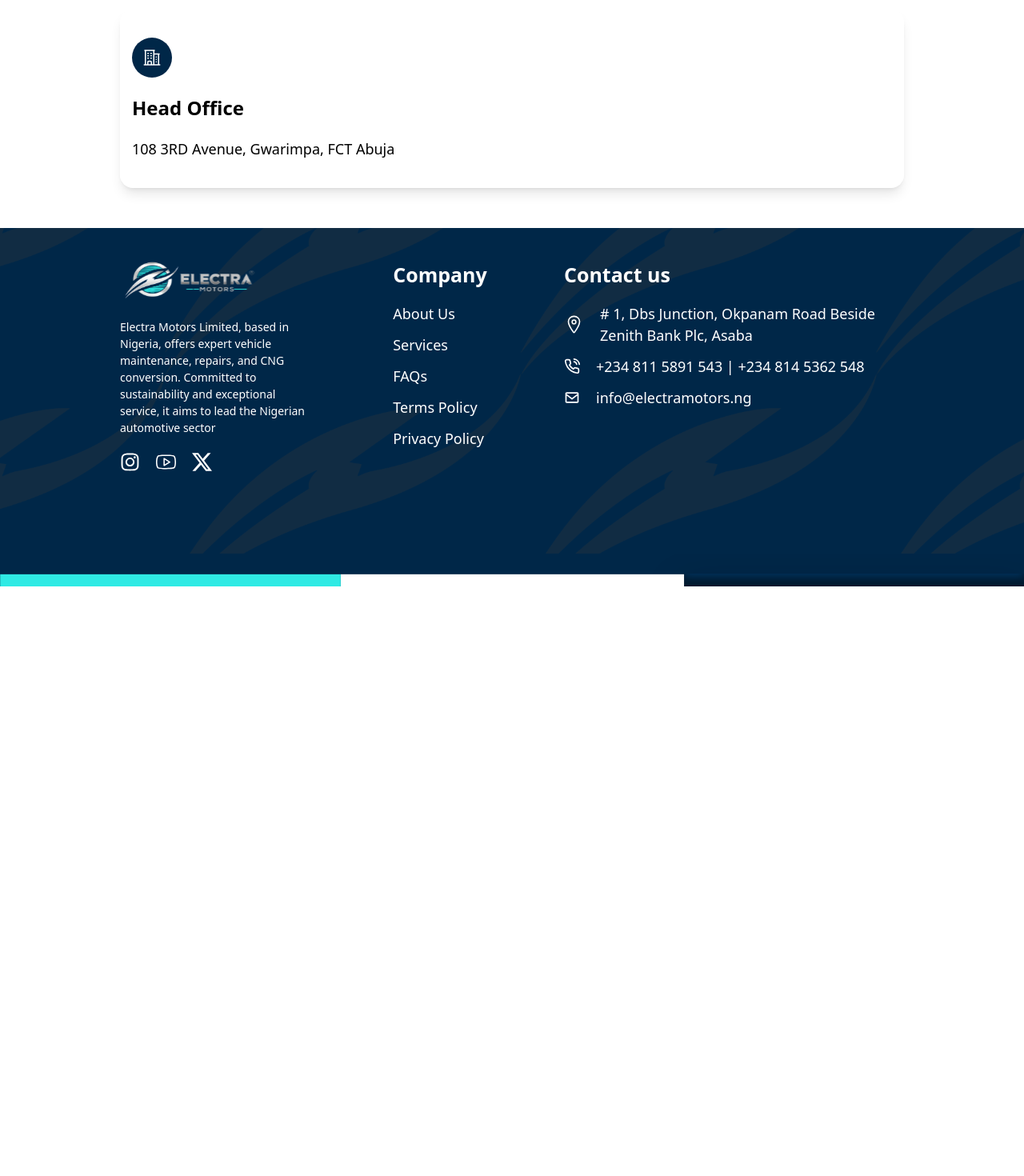
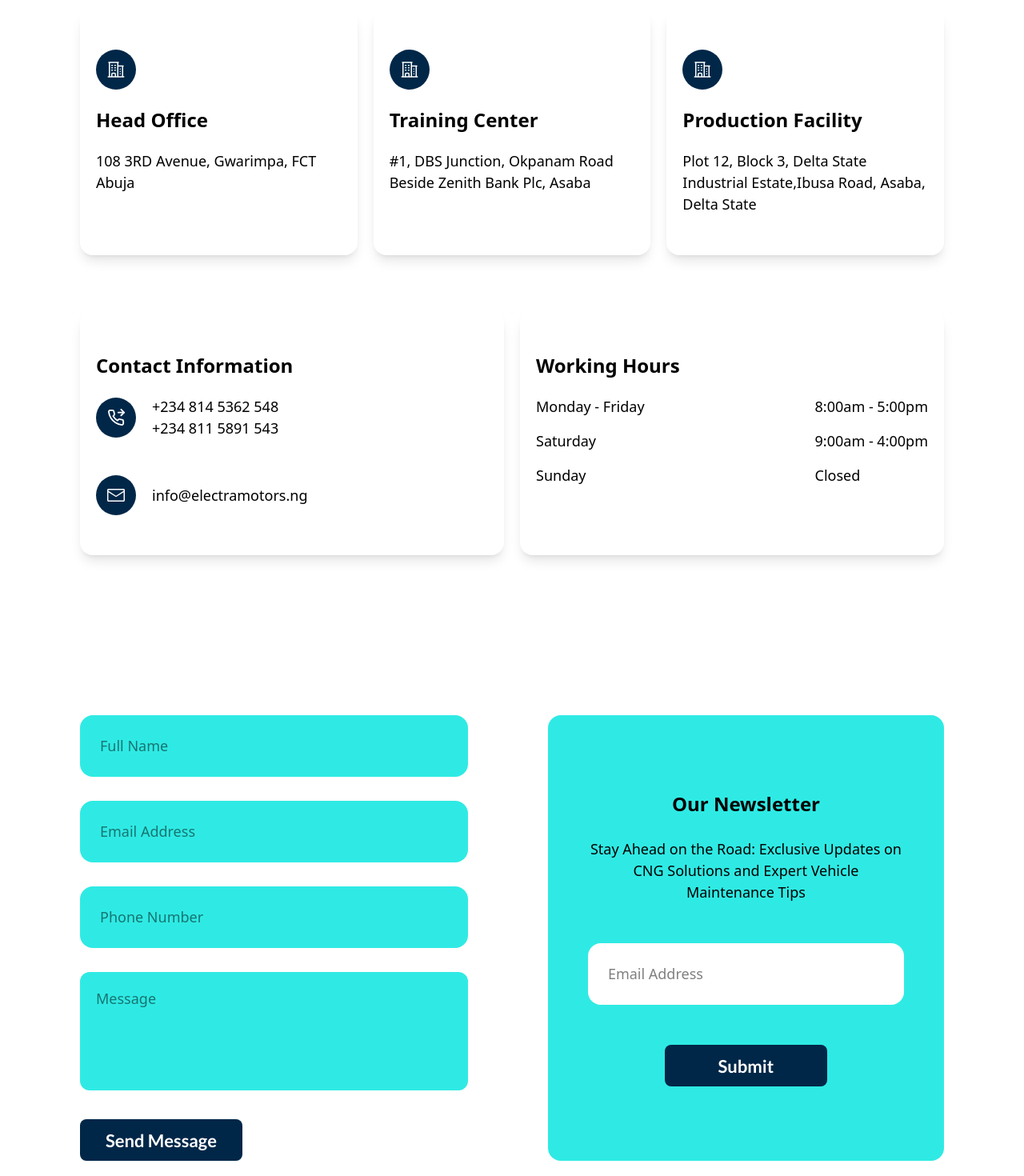
Before and after one commit to annaelowigho/Electra, a React (Vite) app: page /contact-us in a window 1280 px wide. Shown: the part 540-2010 px from the top of the page at 80% size. Before the commit the page ends 1273 px from the top, so only its background shows below. Built offline with nearby package versions, Linux system fonts and the light colour scheme; a web font is replaced by a local one.

Commit message:
Contact section added

```diff
--- a/src/Layouts/Nav.jsx
+++ b/src/Layouts/Nav.jsx
@@ -85,7 +85,8 @@ const Nav = () => {
           </li>
         </ul>
         <button className='font-primary text-[18px] font-semibold bg-[#2FEAE4] px-[30px] py-[15px] rounded-lg cursor-pointer
-        hidden xl:block'>
+        hidden xl:block hover:shadow-lg transition-transform-y duration-500 hover:scale-105 hover:bg-[#002748] hover:border-[3px]
+        hover:border-[#2FEAE4] hover:text-white'>
           Book Now
         </button>
 
@@ -144,7 +145,8 @@ const Nav = () => {
 
                 <div className='py-[30px] flex items-center justify-center'>
                   <button className='font-primary text-[18px] font-semibold bg-[#2FEAE4] px-[30px] py-[15px] rounded-lg cursor-pointer
-                    '>
+                  hover:shadow-lg transition-transform-y duration-500 hover:scale-105 hover:bg-[#002748] hover:border-[3px]
+                hover:border-[#2FEAE4] hover:text-white'>
                     Book Now
                   </button>
                 </div>
--- a/src/Pages/ContactUs.jsx
+++ b/src/Pages/ContactUs.jsx
@@ -1,5 +1,10 @@
 import React from 'react'
 import { HiOutlineBuildingOffice2 } from "react-icons/hi2";
+import { FiPhoneForwarded } from "react-icons/fi";
+import { RxEnvelopeClosed } from "react-icons/rx";
+import Map from '../Components/Map';
+
+
 
 
 const Center = [
@@ -7,6 +12,16 @@ const Center = [
         icon: HiOutlineBuildingOffice2,
         office: "Head Office",
         location: "108 3RD Avenue, Gwarimpa, FCT Abuja",
+    },
+    {
+        icon: HiOutlineBuildingOffice2,
+        office: "Training Center",
+        location: "#1, DBS Junction, Okpanam Road Beside Zenith Bank Plc, Asaba",
+    },
+    {
+        icon: HiOutlineBuildingOffice2,
+        office: "Production Facility",
+        location: "Plot 12, Block 3, Delta State Industrial Estate,Ibusa Road, Asaba, Delta State",
     }
 ]
 
@@ -19,14 +34,108 @@ const ContactUs = () => {
                 <p className="text-white text-[20px] md:text-[24px]">Reach Out for Expert Assistance and Services</p>
             </div>
         </div>
-        <div className='py-[20px] md:py-[50px] xl:pt-[100px] px-[20px] md:px-[30px] xl:px-[150px]'>
-            <div className='px-[15px] py-[35px] shadow-lg rounded-2xl space-y-5'>
-                <div className='w-[50px] h-[50px] rounded-full bg-[#002748] flex items-center justify-center'>
-                    <HiOutlineBuildingOffice2 className='text-white text-[24px]'/>
+
+        {/* Training Center */}
+        <div className='py-[20px] md:pt-[50px] xl:pt-[100px] px-[20px] md:px-[30px] xl:px-[100px]'>
+            <div className='grid grid-cols-1 md:grid-cols-2 xl:grid-cols-3 gap-[20px]'>
+                {Center.map((item, index) => {
+                    const Icon = item.icon
+                    return(
+                        <div key={index} className='px-[15px] py-[35px] shadow-lg rounded-2xl space-y-5 xl:px-[20px] xl:py-[50px]'>
+                            <div className='w-[50px] h-[50px] rounded-full bg-[#002748] flex items-center justify-center'>
+                                <Icon className='text-white text-[24px]'/>
+                            </div>
+                            <h5 className='text-[24px] font-semibold'>{item.office}</h5>
+                            <p className='text-[18px] font-medium'>{item.location}</p>
+                        </div>
+                    )
+                })}
+            </div>
+        </div>
+        <div className='py-[20px] md:py-[50px] px-[20px] md:px-[30px] xl:px-[100px] flex flex-col gap-[20px] md:flex-row'>
+            <div className='px-[15px] py-[35px] shadow-lg rounded-2xl space-y-5 w-full xl:px-[20px] xl:py-[50px]'>
+                <h5 className='text-[24px] font-semibold'>Contact Information</h5>
+                <div className='flex gap-[20px] items-center'>
+                    <div className='w-[50px] h-[50px] rounded-full bg-[#002748] flex items-center justify-center'>
+                        <FiPhoneForwarded className='text-[22px] text-white'/>
+                    </div>
+                    <div className='text-[18px] font-medium'>
+                        <p>+234 814 5362 548</p>
+                        <p>+234 811 5891 543</p>
+                    </div>
                 </div>
-                <h5 className='text-[24px] font-semibold'>Head Office</h5>
-                <p className='text-[18px] font-medium'>108 3RD Avenue, Gwarimpa, FCT Abuja</p>
+                <div className='flex items-center gap-[20px] pt-[25px]'>
+                    <div className='w-[50px] h-[50px] rounded-full bg-[#002748] flex items-center justify-center'>
+                        <RxEnvelopeClosed className='text-[22px] text-white'/>
+                    </div>
+                    <p className='text-[18px] font-medium'>info@electramotors.ng</p>
+                </div>
             </div>
+            <div className='px-[15px] py-[35px] shadow-lg rounded-2xl space-y-5 w-full xl:px-[20px] xl:py-[50px]'>
+                <h5 className='text-[24px] font-semibold'>Working Hours</h5>
+                <div className='flex justify-between'>
+                    <div className='space-y-4'>
+                        <p className='text-[18px] font-medium'>
+                            Monday - Friday
+                        </p>
+                        <p className='text-[18px] font-medium'>
+                            Saturday
+                        </p>
+                        <p className='text-[18px] font-medium'>
+                            Sunday
+                        </p>
+                    </div>
+                    <div className='space-y-4'>
+                        <p className='text-[18px] font-medium'>
+                            8:00am - 5:00pm
+                        </p>
+                        <p className='text-[18px] font-medium'>
+                            9:00am - 4:00pm
+                        </p>
+                        <p className='text-[18px] font-medium'>
+                            Closed
+                        </p>
+                    </div>
+                </div>
+            </div>
+        </div>
+
+        {/* Contact Info */}
+        <div className='py-[20px] md:py-[50px] xl:py-[150px] px-[20px] md:px-[30px] xl:px-[100px] flex flex-col lg:flex-row lg:justify-center lg:gap-[50px] xl:gap-[100px]'>
+            <div className='w-full lg:w-1/2'>
+                <form action="" className='space-y-[10px] xl:space-y-[30px]'>
+                    <input type="text" placeholder='Full Name' className='bg-[#2FEAE4] text-[18px] font-medium p-[25px] rounded-2xl w-full' />
+                    <input type="email" placeholder='Email Address' className='bg-[#2FEAE4] text-[18px] font-medium p-[25px] rounded-2xl w-full' />
+                    <input type="email" placeholder='Phone Number' className='bg-[#2FEAE4] text-[18px] font-medium p-[25px] rounded-2xl w-full' />
+                    <textarea name="message" id="message" placeholder='Message' rows='4'
+                    className='bg-[#2FEAE4] p-[20px] rounded-xl w-full text-[18px] font-medium resize-none'></textarea>
+                    <button className='font-primary text-[18px] md:text-[22px] text-white font-semibold bg-[#002748] rounded-lg
+                    cursor-pointer w-full xl:w-[203px] h-[52px] hover:bg-[#2FEAE4]
+                    hover:border-[3px] hover:border-[#002748] hover:text-[#002748] hover:shadow-lg
+                    transition-transform-y duration-500 hover:scale-105'>
+                        Send Message
+                    </button>
+                </form>
+            </div>
+            <div className='bg-[#2FEAE4] p-[30px] xl:p-[50px] flex flex-col items-center justify-center rounded-2xl mt-[50px] w-full lg:w-1/2 lg:mt-0'>
+                <h5 className='text-[24px] font-semibold'>Our Newsletter</h5>
+                <p className='text-[18px] font-medium pt-[25px] text-center'>
+                    Stay Ahead on the Road: Exclusive Updates on
+                    CNG Solutions and Expert Vehicle Maintenance Tips
+                </p>
+                <input type="email" placeholder='Email Address'
+                className='bg-white text-[18px] font-medium p-[25px] rounded-2xl w-full mt-[50px]' />
+                <button className='mt-[50px] font-primary text-[18px] md:text-[22px] text-white font-semibold bg-[#002748] rounded-lg cursor-pointer w-[203px]
+                h-[52px] hover:bg-[#2FEAE4] hover:border-[3px] hover:border-[#002748] hover:text-[#002748] hover:shadow-lg
+                transition-transform-y duration-500 hover:scale-105'>
+                    Submit
+                </button>
+            </div>
+        </div>
+
+        {/* Map */}
+        <div className='pb-[20px] pt-[50px] xl:pt-0 md:pb-[50px] xl:pb-[150px] px-[20px] md:px-[30px] xl:px-[100px] w-full h-[458px] xl:h-[600px]'>
+            <Map />
         </div>
     </>
   )
--- a/src/Pages/Homepage.jsx
+++ b/src/Pages/Homepage.jsx
@@ -75,7 +75,9 @@ const Homepage = () => {
                     <p className='text-[20px] pt-[15px] font-medium md:text-[24px]'>
                         Book a Conversion, Join Training, Buy Kits, Find Refueling Station
                     </p>
-                    <button className='font-primary text-[18px] text-white font-semibold bg-[#002748]  rounded-lg cursor-pointer w-[147px] h-[52px] mt-[15px]'>
+                    <button className='font-primary text-[18px] text-white font-semibold bg-[#002748]  rounded-lg cursor-pointer w-[147px]
+                    h-[52px] mt-[15px] hover:shadow-lg transition-transform-y duration-500 hover:scale-105 hover:bg-[#2FEAE4] hover:border-[3px]
+                    hover:border-[#002748] hover:text-black'>
                         Read More
                     </button>
                 </div>
```
